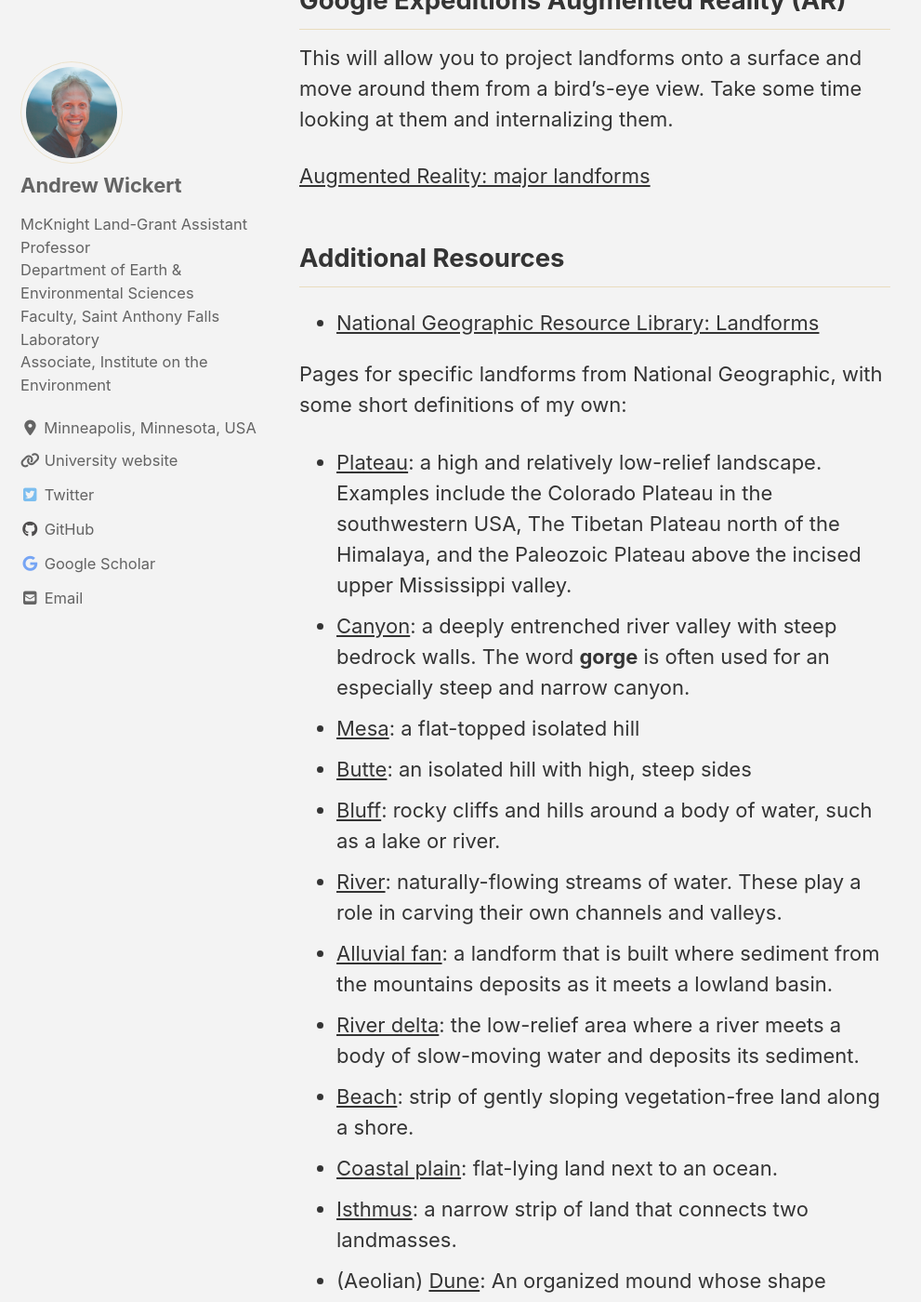
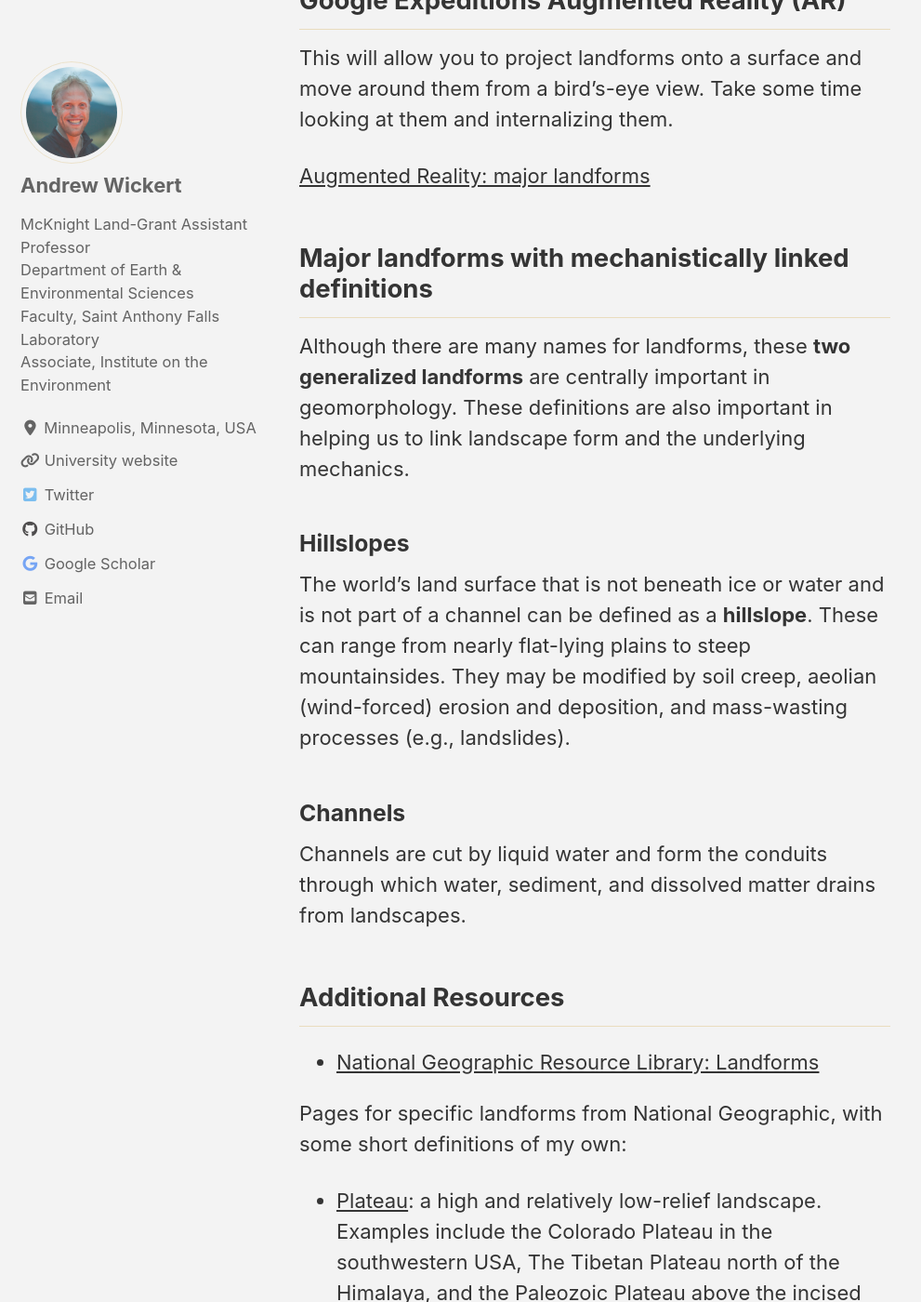
Before and after one commit to GeomorphOnline/GeomorphOnline.github.io, a Jekyll site: the page built from lessons/_introduction/landforms.md, in a window 1280 px wide and 1400 px high, scrolled down 1400 px. Shown: the whole window at 93% size, without its empty margins (0-991 px from the left). Built offline with Jekyll 4.4.1, drawn with Linux system fonts in a browser that asks for light colours; cached includes are drawn as plain includes; nearby versions of some CDN libraries.

Commit message:
Introduce hillslopes and channels

```diff
--- a/lessons/_introduction/landforms.md
+++ b/lessons/_introduction/landforms.md
@@ -36,6 +36,18 @@
 [Augmented Reality: major landforms](https://tour-repo.appspot.com/view_tour/Basic_Landforms)
 <!-- https://tour-repo.appspot.com/view_tour/Grand_Canyon -->
 
+## Major landforms with mechanistically linked definitions
+
+Although there are many names for landforms, these **two generalized landforms** are centrally important in geomorphology. These definitions are also important in helping us to link landscape form and the underlying mechanics.
+
+### Hillslopes
+
+The world's land surface that is not beneath ice or water and is not part of a channel can be defined as a **hillslope**. These can range from nearly flat-lying plains to steep mountainsides. They may be modified by soil creep, aeolian (wind-forced) erosion and deposition, and mass-wasting processes (e.g., landslides).
+
+### Channels
+
+Channels are cut by liquid water and form the conduits through which water, sediment, and dissolved matter drains from landscapes.
+
 ## Additional Resources
 
 * [National Geographic Resource Library: Landforms](https://www.nationalgeographic.org/encyclopedia/landform/)
```
